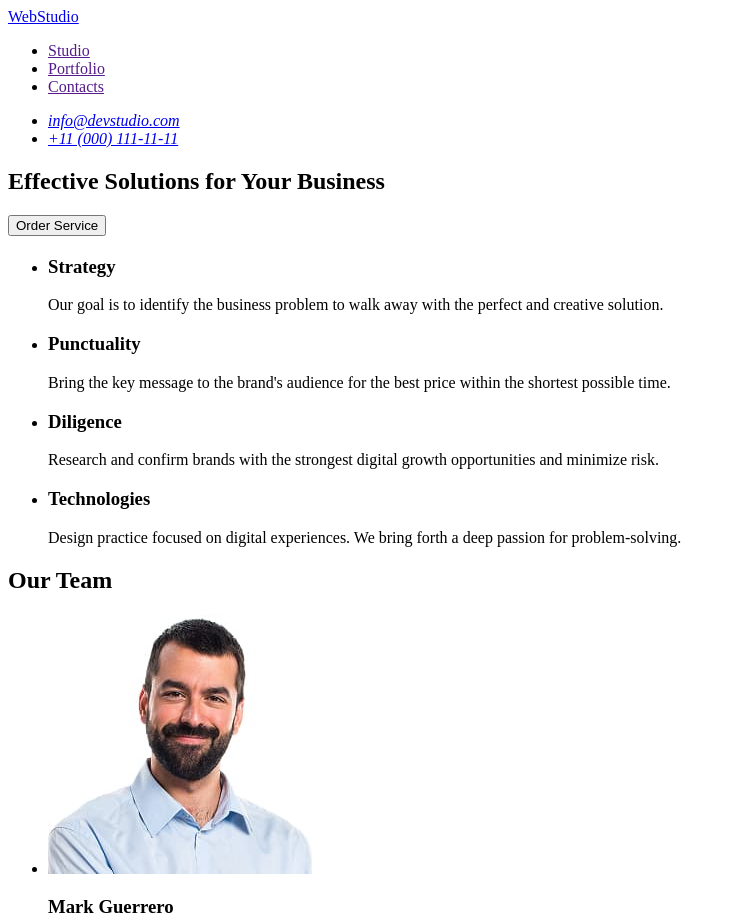
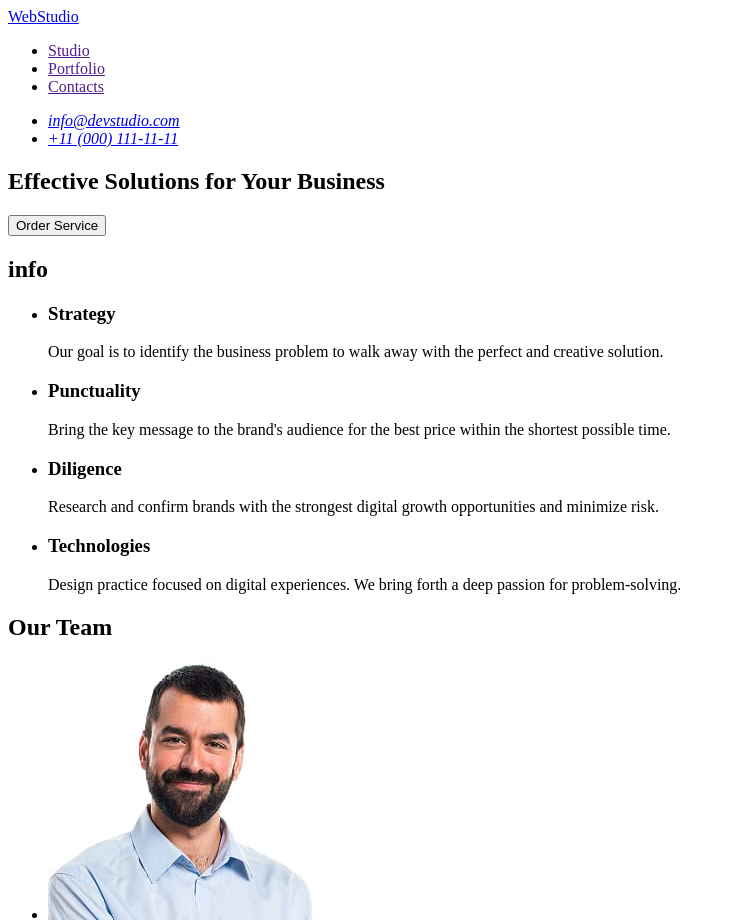
Before and after one commit to K4T3RYN4/goit-markup-hw-01, a plain HTML site: page index.html in a window 1280 px wide. Shown: the top 923 px of the page, without its empty margins (0-736 px from the left). Drawn offline with Linux system fonts and the light colour scheme.

Commit message:
fix mistakes

```diff
--- a/index.html
+++ b/index.html
@@ -27,7 +27,7 @@
         <button type="button">Order Service</button>
       </section>
       <section>
-        <h2></h2>
+        <h2>info</h2>
         <ul>
           <li>
             <h3>Strategy</h3>
```
